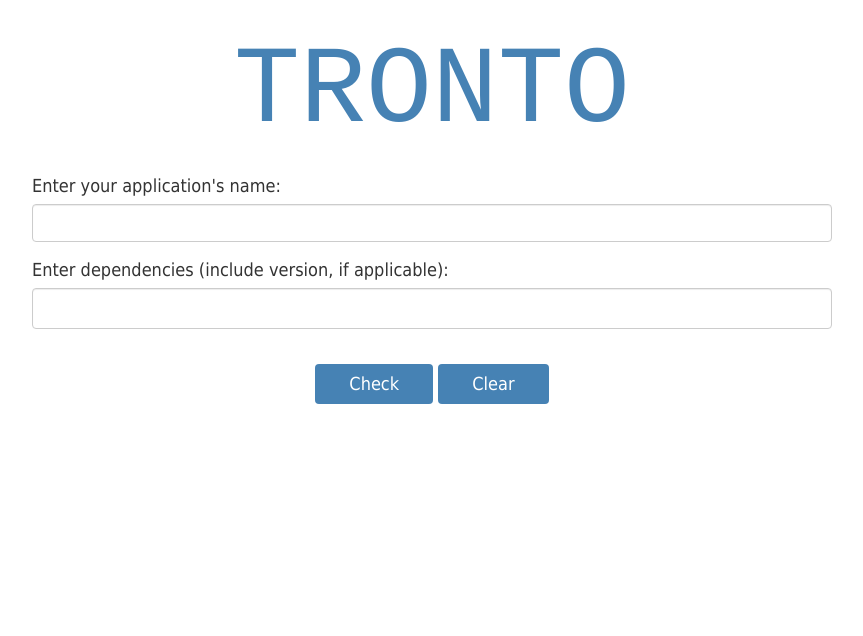
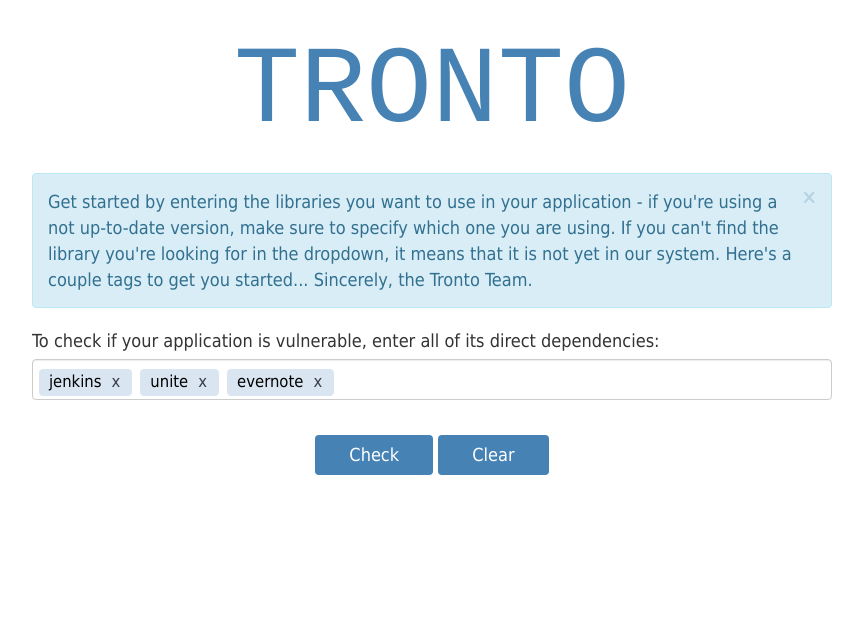
Before and after one commit to kkatsy/Tronto_Demo, a Flask app: page / in a window 1280 px wide. Shown: the top 636 px of the page, without its empty margins (208-1071 px from the left). Run offline with Flask 2, Linux system fonts and the light colour scheme; parts of the project's set-up code (start-up, migrations or seed data) failed here and were passed over; some libraries are stand-ins or nearby versions.

Commit message:
fixed bug, added alert, removed name field

```diff
--- a/app.py
+++ b/app.py
@@ -2,7 +2,7 @@ from flask import Flask, render_template, request, make_response, jsonify
 import json
 from owlready2 import *
 from tronto_wrapper import Tronto
-from twitter_api import Twitter
+from twitter import Twitter
 import Cython
 import time
 
--- a/static/script.css
+++ b/static/script.css
@@ -151,3 +151,8 @@ textarea {
 .chart-child:first-child {
     margin-right: 20px;
 }
+
+/* .alert {
+  background-color: lightsteelblue;
+  color: steelblue;
+} */
--- a/static/script.js
+++ b/static/script.js
@@ -1,7 +1,7 @@
 
 function clearForm() {
   // remove user input, clear results, hide containers
-  document.getElementById("appNameFormInput").value = "";
+  //document.getElementById("appNameFormInput").value = "";
   $('#dependencyTagsInput').tagsinput('removeAll');
   document.getElementById("result").innerHTML = "";
   //$(":checkbox").prop('checked', false).parent().removeClass('active');
@@ -155,7 +155,7 @@ function getAppData(input_json){
 
       if(response.vulnerabilities.length > 0){
         // call functions to display received app data
-        showStatus(response.name, response.is_vulnerable);
+        showStatus("", response.is_vulnerable);
         showIfCritical(response.is_critical);
         showDependencyData(response.dependency_dict);
         showTweets(response.vulnerabilities);
@@ -189,7 +189,7 @@ function clickCheck() {
     $("#tweet-container div").remove()
 
     // get application name
-    name = document.getElementById("appNameFormInput").value
+    //name = document.getElementById("appNameFormInput").value
 
     // get dependencies, split into list
     depend_string = $("#dependencyTagsInput").val()
@@ -197,7 +197,7 @@ function clickCheck() {
 
     // get json string w dependencies
     var obj = new Object();
-    obj.name = name;
+    obj.name = "";
     obj.dependencies = depend_string;
 
     // checkbox = $("#embedCheck:checked").val()
--- a/templates/index.html
+++ b/templates/index.html
@@ -29,14 +29,19 @@
   <div class="container">
     <div class="search-grid-container">
 
-      <div class="form-group" id="appNameForm">
+      <!-- <div class="form-group" id="appNameForm">
         <label for="appNameFormInput">Enter your application's name:</label>
         <textarea class="form-control" name="NameInput" id="appNameFormInput" rows="1"></textarea>
+      </div> -->
+
+      <div class="alert alert-info alert-dismissible" role="alert">
+        <button type="button" class="close" data-dismiss="alert" aria-label="Close"><span aria-hidden="true">&times;</span></button>
+        Get started by entering the libraries you want to use in your application - if you're using a not up-to-date version, make sure to specify which one you are using. If you can't find the library you're looking for in the dropdown, it means that it is not yet in our system. Here's a couple tags to get you started...  Sincerely, the Tronto Team.
       </div>
 
       <div class="form-group" id="dependenciesForm">
-        <label for="dependencyTagsInput">Enter dependencies (include version, if applicable):</label>
-        <input type="text" name="dependencyInput" id="dependencyTagsInput" value="" data-role="tagsinput">
+        <label for="dependencyTagsInput">To check if your application is vulnerable, enter all of its direct dependencies:</label>
+        <input type="text" name="dependencyInput" rows="2" id="dependencyTagsInput" value="jenkins,unite,evernote" data-role="tagsinput">
         <script> addTypeahead(); </script>
       </div>
 
```
Also changed, not shown: README.md.
